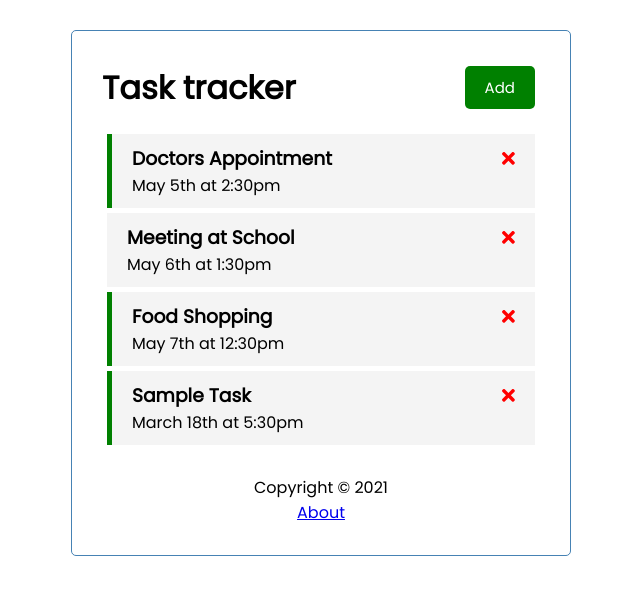
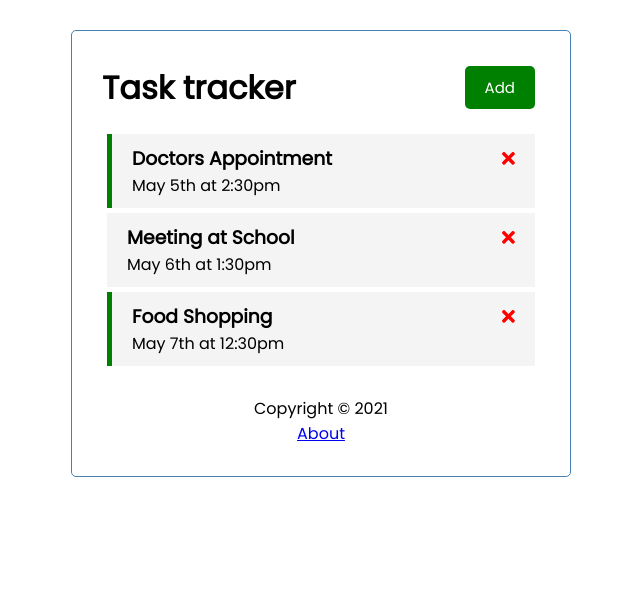
Before and after one commit to CarlosArellano24/learn-angular, an Angular app: page / in a window 1280 px wide. Shown: the top 594 px of the page, without its empty margins (319-959 px from the left). Built offline with nearby package versions, Linux system fonts and the light colour scheme; data requests are answered from the project's data file.

Commit message:
final commit

```diff
--- a/db.json
+++ b/db.json
@@ -17,12 +17,6 @@
       "text": "Food Shopping",
       "day": "May 7th at 12:30pm",
       "reminder": true
-    },
-    {
-      "text": "Sample Task",
-      "day": "March 18th at 5:30pm",
-      "reminder": true,
-      "id": 4
     }
   ]
 }
--- a/src/app/app-routing.module.ts
+++ b/src/app/app-routing.module.ts
@@ -1,10 +1,16 @@
 import { NgModule } from '@angular/core';
 import { RouterModule, Routes } from '@angular/router';
 
-const routes: Routes = [];
+import { TasksComponent } from './components/tasks/tasks.component';
+import { AboutComponent } from './components/about/about.component';
+
+const routes: Routes = [
+  { path: '',  component: TasksComponent },
+  { path: 'about', component: AboutComponent }
+];
 
 @NgModule({
-  imports: [RouterModule.forRoot(routes)],
+  imports: [RouterModule.forRoot(routes, { enableTracing: true })],
   exports: [RouterModule]
 })
 export class AppRoutingModule { }
--- a/src/app/app.module.ts
+++ b/src/app/app.module.ts
@@ -2,7 +2,6 @@ import { NgModule } from '@angular/core';
 import { BrowserModule } from '@angular/platform-browser';
 import { HttpClientModule } from '@angular/common/http';
 import { FormsModule } from '@angular/forms';
-import { RouterModule, Routes } from '@angular/router';
 
 import { AppRoutingModule } from './app-routing.module';
 import { AppComponent } from './app.component';
@@ -14,11 +13,6 @@ import { FontAwesomeModule } from '@fortawesome/angular-fontawesome';
 import { AddTaskComponent } from './components/add-task/add-task.component';
 import { AboutComponent } from './components/about/about.component';
 import { FooterComponent } from './components/footer/footer.component';
-
-const appRoutes: Routes = [
-  { path: '',  component: TasksComponent },
-  { path: 'about', component: AboutComponent }
-]
 
 @NgModule({
   declarations: [
@@ -36,8 +30,7 @@ const appRoutes: Routes = [
     AppRoutingModule,
     FontAwesomeModule,
     HttpClientModule,
-    FormsModule,
-    RouterModule.forRoot(appRoutes, { enableTracing: true  })
+    FormsModule
   ],
   providers: [],
   bootstrap: [AppComponent]
--- a/src/app/components/add-task/add-task.component.ts
+++ b/src/app/components/add-task/add-task.component.ts
@@ -17,7 +17,7 @@ export class AddTaskComponent implements OnInit {
   subscription: Subscription;
 
   constructor(private uiService: UiService) {
-    this.subscription = this.uiService.onToggle().subscribe( value => this.showAddTask = value)
+    this.subscription = this.uiService.onToggle().subscribe(value => this.showAddTask = value);
   }
 
   ngOnInit(): void {
```
Also changed, not shown: src/app/components/add-task/add-task.component.html (line endings or trailing spaces).
